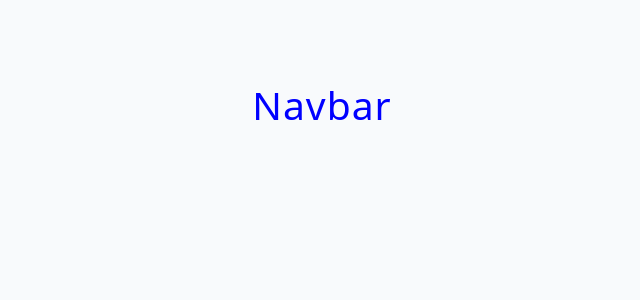
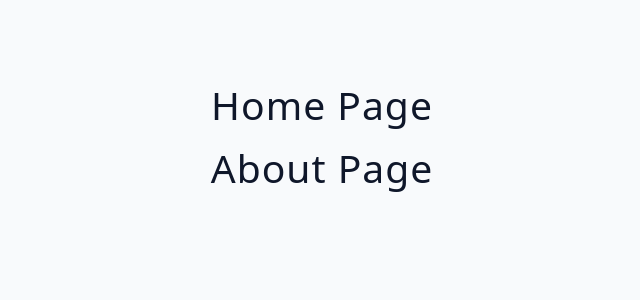
Before and after one commit to pktcodes/react-advanced-v2, a React (Vite) app: page / in a window 1280 px wide. Shown: the top 300 px of the page, without its empty margins (318-958 px from the left). Built offline with nearby package versions, Linux system fonts and the light colour scheme.

Commit message:
Project Structure - Named Exports

```diff
--- a/src/App.jsx
+++ b/src/App.jsx
@@ -1,9 +1,10 @@
-import Starter from './tutorial/04-project-structure/starter/Navbar';
+import { Home, About } from './tutorial/04-project-structure/starter/Pages';
 
 function App() {
   return (
     <div className="container">
-      <Starter />
+      <Home />
+      <About />
     </div>
   );
 }
--- /dev/null
+++ b/src/tutorial/04-project-structure/starter/Pages/About.jsx
@@ -0,0 +1,5 @@
+const About = () => {
+  return <h2>about page</h2>;
+};
+
+export default About;
--- /dev/null
+++ b/src/tutorial/04-project-structure/starter/Pages/Home.jsx
@@ -0,0 +1,5 @@
+const Home = () => {
+  return <h2>home page</h2>;
+};
+
+export default Home;
--- /dev/null
+++ b/src/tutorial/04-project-structure/starter/Pages/index.jsx
@@ -0,0 +1,4 @@
+import Home from './Home';
+import About from './About';
+
+export { Home, About };
```
